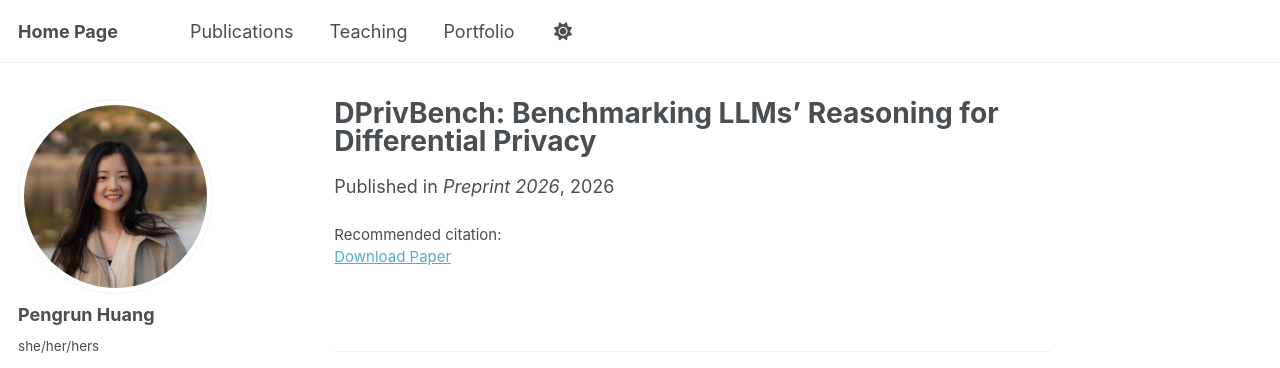
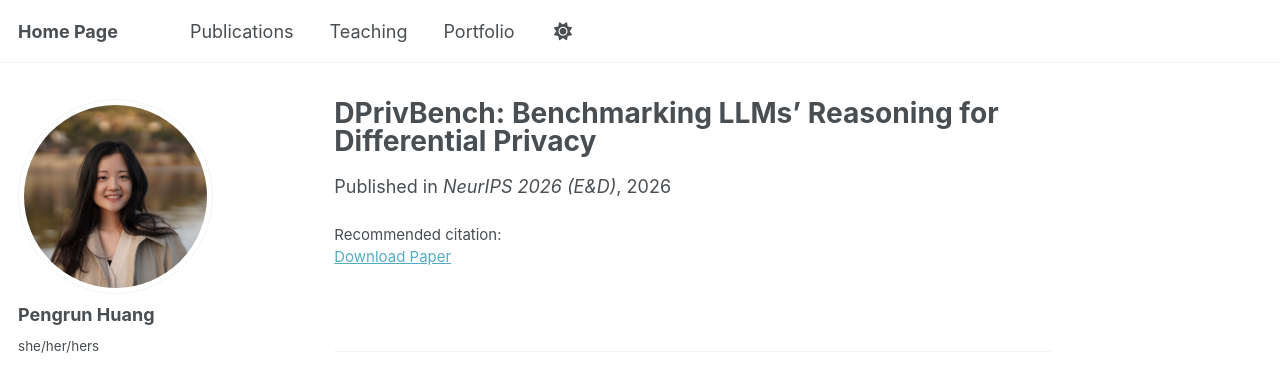
Before and after one commit to PengrunH/PengrunH.github.io, a Jekyll site: the page built from _publications/2026-04-17-paper-title-number-6.md, in a window 1280 px wide and 953 px high. Shown: the top 368 px of the window. Built offline with Jekyll 4.4.1, drawn with Linux system fonts in a browser that asks for light colours; some web fonts are replaced; a script that is not in the unit is left out.

Commit message:
Update profile and publication details
Update Ph.D. year to fourth-year, revise watermarking paper title, and
update DPrivBench venue to NeurIPS 2026 (E&D).

Co-Authored-By: Claude Sonnet 5 <noreply@anthropic.com>

```diff
--- a/_publications/2026-04-17-paper-title-number-6.md
+++ b/_publications/2026-04-17-paper-title-number-6.md
@@ -2,11 +2,11 @@
 title: "DPrivBench: Benchmarking LLMs' Reasoning for Differential Privacy"
 author: "Erchi Wang, **Pengrun Huang**, Eli Chien, Om Thakkar, Kamalika Chaudhuri, Yu-Xiang Wang, Ruihan Wu"
 collection: publications
-category: arxiv
+category: conferences
 permalink: /publication/2026-04-17-paper-title-number-6
 excerpt: ''
 date: 2026-04-17
-venue: 'Preprint 2026'
+venue: 'NeurIPS 2026 (E&D)'
 paperurl: 'https://arxiv.org/abs/2604.15851'
 citation: ''
 ---
```
Also changed, not shown: _pages/about.md (+1 -1 lines), _publications/2026-05-07-paper-title-number-7.md (+1 -1 lines).
